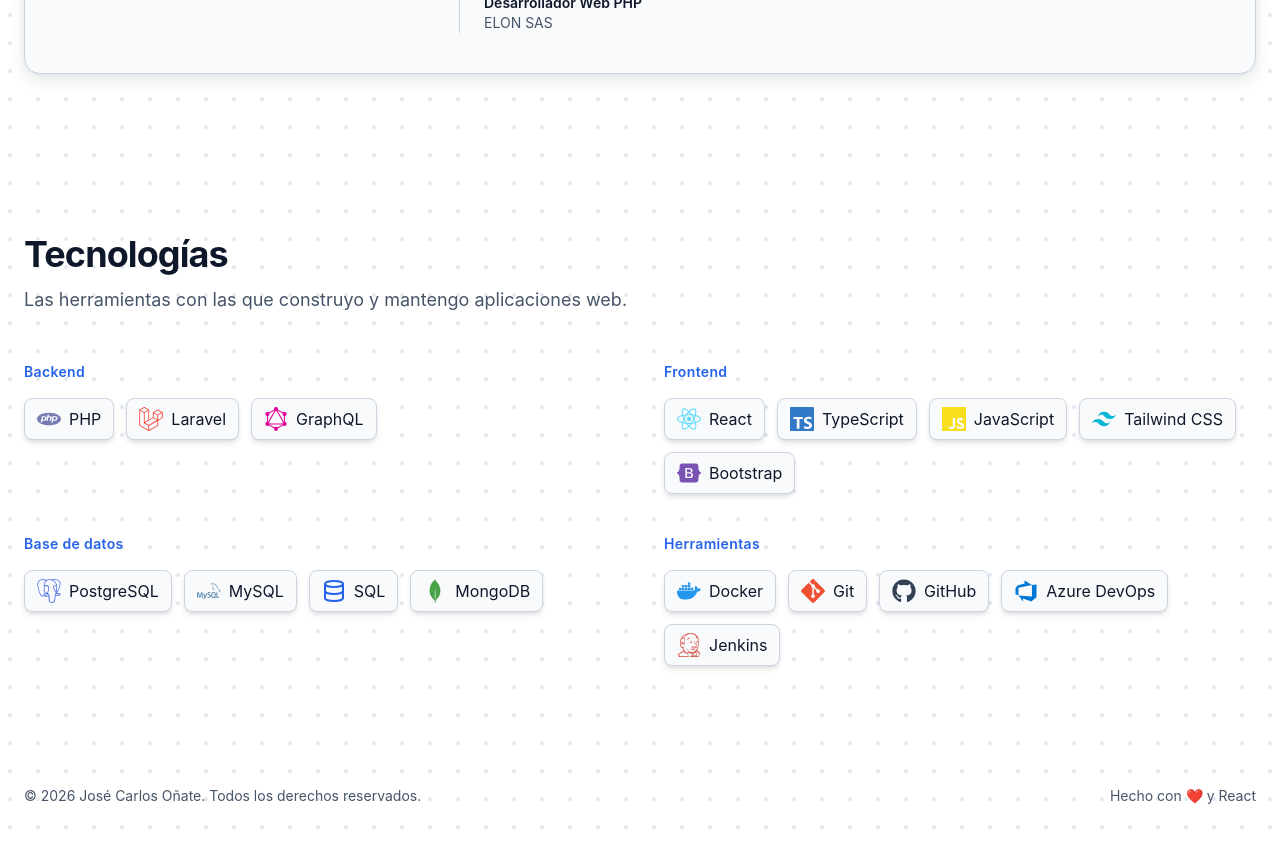
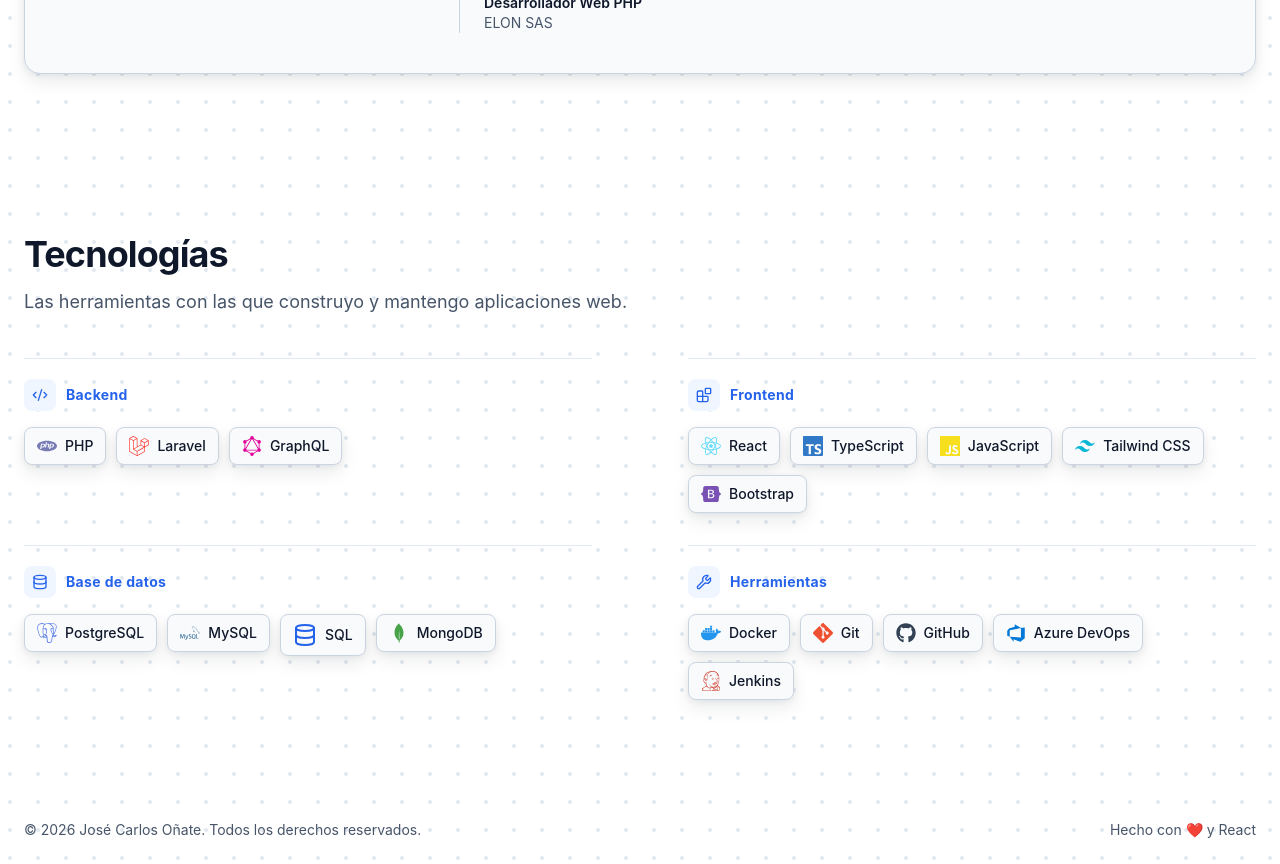
Before and after one commit to josecarlosonate/Portafolio, a React app: page / in a window 1280 px wide. Shown: the part 1220-2084 px from the top of the page. Before the commit the page ends 2050 px from the top, so only its background shows below. Built offline with nearby package versions, Linux system fonts and the light colour scheme; the HTML template or start-up script is replaced by a standard one.

Commit message:
Refine technologies section hierarchy and layout

```diff
--- a/src/components/Technologies.tsx
+++ b/src/components/Technologies.tsx
@@ -1,4 +1,4 @@
-import { Database } from "lucide-react";
+import { Blocks, Code2, Database, Wrench } from "lucide-react";
 import { FaGithub } from "react-icons/fa";
 import { VscAzureDevops } from "react-icons/vsc";
 import {
@@ -32,9 +32,14 @@
     themeAware?: boolean;
 };
 
-const groups: { key: keyof typeof TechnologiesTranslations.ES.groups; items: Technology[] }[] = [
+const groups: {
+    key: keyof typeof TechnologiesTranslations.ES.groups;
+    icon: IconType;
+    items: Technology[];
+}[] = [
     {
         key: "backend",
+        icon: Code2,
         items: [
             { name: "PHP", icon: SiPhp, color: "#777BB4" },
             { name: "Laravel", icon: SiLaravel, color: "#FF2D20" },
@@ -43,6 +48,7 @@
     },
     {
         key: "frontend",
+        icon: Blocks,
         items: [
             { name: "React", icon: SiReact, color: "#61DAFB" },
             { name: "TypeScript", icon: SiTypescript, color: "#3178C6" },
@@ -53,6 +59,7 @@
     },
     {
         key: "database",
+        icon: Database,
         items: [
             { name: "PostgreSQL", icon: SiPostgresql, color: "#4169E1" },
             { name: "MySQL", icon: SiMysql, color: "#4479A1" },
@@ -62,6 +69,7 @@
     },
     {
         key: "infrastructure",
+        icon: Wrench,
         items: [
             { name: "Docker", icon: SiDocker, color: "#2496ED" },
             { name: "Git", icon: SiGit, color: "#F05032" },
@@ -77,26 +85,40 @@
 
     return (
         <section id="technologies" className="scroll-mt-20 text-foreground">
-            <div className="relative z-10 mx-auto w-full max-w-7xl px-6 py-24">
+            <div className="relative z-10 mx-auto w-full max-w-7xl px-6 py-20 md:py-24">
+                <div className="max-w-2xl">
                     <h2 className="text-3xl font-bold tracking-tight text-foreground md:text-4xl">
                         {translations.title}
                     </h2>
-                <p className="mt-3 max-w-2xl text-lg text-muted">
+                    <p className="mt-3 text-lg leading-8 text-muted">
                         {translations.subtitle}
                     </p>
+                </div>
 
-                <div className="mt-12 grid gap-x-12 gap-y-10 md:grid-cols-2">
-                    {groups.map((group) => (
-                        <div key={group.key}>
-                            <h3 className="text-sm font-semibold tracking-wide text-primary">
+                <div className="mt-10 grid gap-x-16 gap-y-8 md:grid-cols-2 lg:gap-x-24">
+                    {groups.map((group) => {
+                        const GroupIcon = group.icon;
+
+                        return (
+                            <div
+                                key={group.key}
+                                className="border-t border-border-subtle pt-5"
+                            >
+                                <div className="flex items-center gap-2.5">
+                                    <span className="flex size-8 items-center justify-center rounded-lg bg-primary-soft text-primary">
+                                        <GroupIcon className="size-4" aria-hidden />
+                                    </span>
+                                    <h3 className="text-sm font-bold tracking-wide text-primary">
                                         {translations.groups[group.key]}
                                     </h3>
-                            <ul className="mt-4 flex flex-wrap gap-3">
+                                </div>
+
+                                <ul className="mt-4 flex flex-wrap gap-2.5">
                                     {group.items.map((technology) => (
                                         <li key={technology.name}>
-                                        <span className="inline-flex items-center gap-2 rounded-lg border border-border bg-surface-soft px-3 py-2 text-foreground shadow-md">
+                                            <span className="inline-flex items-center gap-2 rounded-lg border border-border bg-surface-soft px-3 py-2 text-sm font-medium text-foreground shadow-surface transition-transform duration-200 hover:-translate-y-0.5">
                                                 <technology.icon
-                                                className={`text-2xl ${technology.themeAware ? "text-icon" : ""}`}
+                                                    className={`text-xl ${technology.themeAware ? "text-icon" : ""}`}
                                                     style={technology.themeAware ? undefined : { color: technology.color }}
                                                     aria-hidden
                                                 />
@@ -106,7 +128,8 @@
                                     ))}
                                 </ul>
                             </div>
-                    ))}
+                        );
+                    })}
                 </div>
             </div>
         </section>
```
Lines whose indentation alone changed are shown as unchanged.
